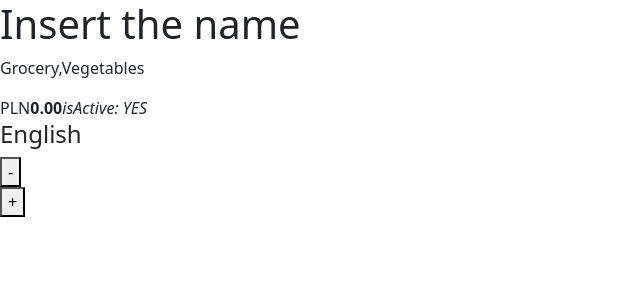
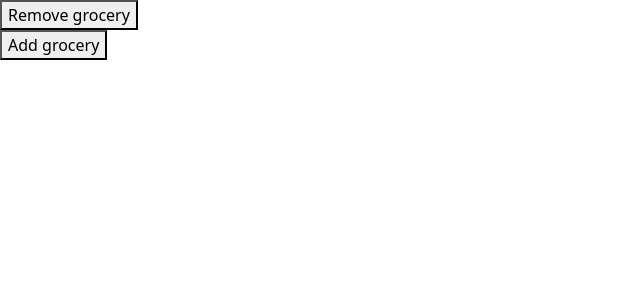
Before and after one commit to michalskirobert/grocery-budd, a React (Create React App) app: page /sign-in in a window 1280 px wide. Shown: the top 300 px of the page, without its empty margins (0-640 px from the left). Built offline with nearby package versions, Linux system fonts and the light colour scheme.

Commit message:
add home-page service

```diff
--- a/src/components/groceries/index.tsx
+++ b/src/components/groceries/index.tsx
@@ -1,9 +1,8 @@
-import { useContext } from "react";
-import { Context } from "src/store/provider";
-import { NProvider } from "src/typings";
 import { CustomFormModal } from "../shared/custom-form-modal";
 import { useGroceriesService } from "./service";
 import { GROCERY_FORM } from "./utils";
+
+import * as C from "src/utils/constants";
 
 const GroceryList = () => {
   const {
@@ -17,34 +16,20 @@ const GroceryList = () => {
 
   return (
     <div>
-      {groceries?.map(
-        ({
-          category,
-          currency,
-          id,
-          isActive,
-          name,
-          namePlaceholder,
-          price,
-        }) => (
-          <div key={id}>
-            <h1>{name || namePlaceholder}</h1>
-            <p>{category}</p>
-            <span>{currency}</span>
-            <b>{price}</b>
-            <i>isActive: {!!isActive ? "YES" : "NO"}</i>
-            <h4>{language?.label}</h4>
-            <button {...{ onClick: () => removeGrocery(id) }}>-</button>
-          </div>
-        )
-      )}
-      <button {...{ onClick: toggleFormModal }}>+</button>
+      {groceries?.map(({ id }) => (
+        <div key={id}>
+          <button {...{ onClick: () => removeGrocery(id) }}>
+            Remove grocery
+          </button>
+        </div>
+      ))}
+      <button {...{ onClick: toggleFormModal }}>Add grocery</button>
       {isModalOpen && (
         <CustomFormModal
           {...{
             initialValues: {},
             isModalOpen,
-            title: "new",
+            title: C.GROCERY_MODAL_TITLE,
             toggle: toggleFormModal,
             onClick: addGrocery,
             form: GROCERY_FORM,
--- a/src/utils/constants.ts
+++ b/src/utils/constants.ts
@@ -14,3 +14,6 @@ export const CATEGORY = "category";
 export const PRICE = "price";
 export const AGE = "age";
 export const NAME = "name";
+
+//GROCERY
+export const GROCERY_MODAL_TITLE = "New Grocery";
```
Also changed, not shown: src/components/home-page/service.ts (added, +8 -0 lines).
